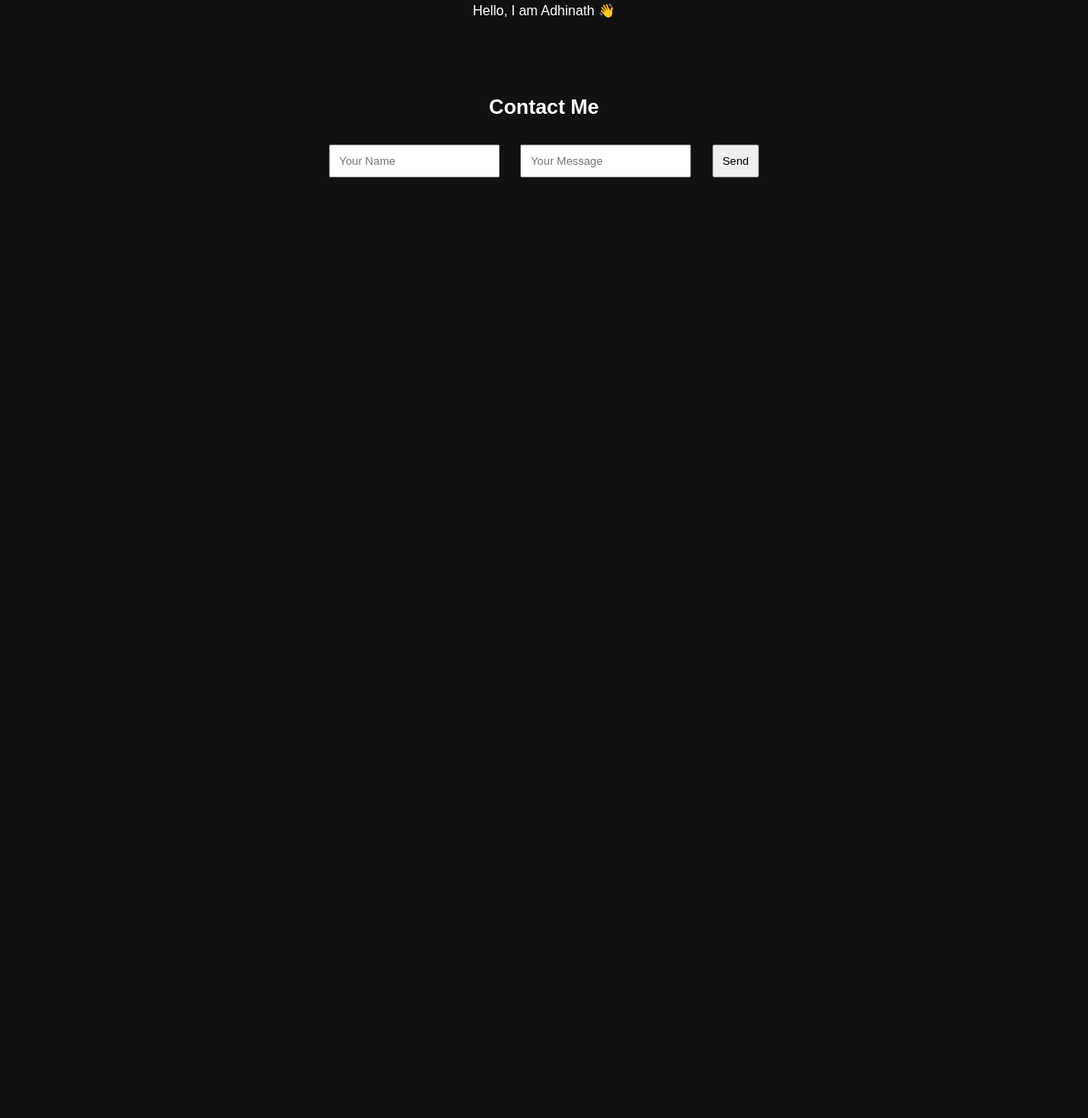
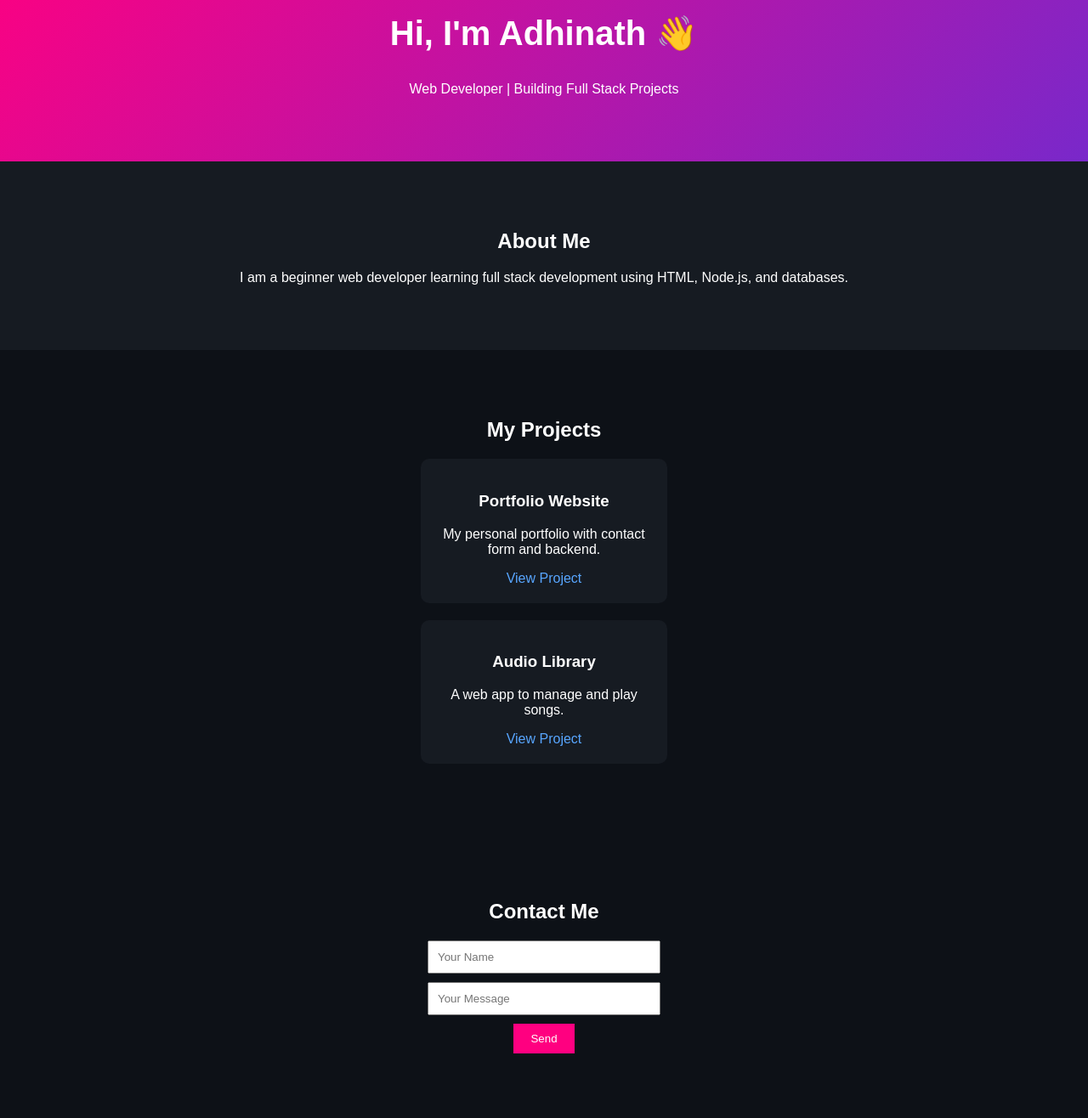
Before and after one commit to adhinathpv911-sudo/portfolio-project, a plain HTML site: page index.html in a window 1280 px wide. Shown: the part 77-1393 px from the top of the page at 85% size. Before the commit the page ends 800 px from the top, so only its background shows below. Drawn offline with Linux system fonts and the light colour scheme.

Commit message:
modern ui + project cards

```diff
--- a/index.html
+++ b/index.html
@@ -7,15 +7,46 @@
 </head>
 <body>
 
-  <h1>My Portfolio</h1>
-  <p>Hello, I am Adhinath 👋</p>
-  <br><br>
-  <br>
+  <!-- HERO -->
+  <section class="hero">
+    <h1>Hi, I'm Adhinath 👋</h1>
+    <p>Web Developer | Building Full Stack Projects</p>
+  </section>
 
-  <h2>Contact Me</h2>
-  <input type="text" id="name" placeholder="Your Name">
-  <input type="text" id="message" placeholder="Your Message">
-  <button onclick="sendMessage()">Send</button>
+  <!-- ABOUT -->
+  <section class="about">
+    <h2>About Me</h2>
+    <p>I am a beginner web developer learning full stack development using HTML, Node.js, and databases.</p>
+  </section>
+
+  <!-- PROJECTS -->
+  <section class="projects">
+    <h2>My Projects</h2>
+
+    <div class="project-card">
+      <h3>Portfolio Website</h3>
+      <p>My personal portfolio with contact form and backend.</p>
+      <a href="#" target="_blank">View Project</a>
+    </div>
+
+    <div class="project-card">
+      <h3>Audio Library</h3>
+      <p>A web app to manage and play songs.</p>
+      <a href="#" target="_blank">View Project</a>
+    </div>
+
+  </section>
+
+  <!-- CONTACT -->
+  <section class="contact">
+    <h2>Contact Me</h2>
+
+    <input type="text" id="name" placeholder="Your Name">
+    <input type="text" id="message" placeholder="Your Message">
+    <button onclick="sendMessage()">Send</button>
+
+    <p id="status"></p>
+  </section>
 
   <script src="script.js"></script>
 </body>
--- a/script.js
+++ b/script.js
@@ -1,7 +1,14 @@
 async function sendMessage() {
   const name = document.getElementById("name").value;
   const message = document.getElementById("message").value;
+  const status = document.getElementById("status");
 
+  if (!name || !message) {
+    status.innerText = "Please fill all fields ❗";
+    return;
+  }
+
+  try {
     await fetch("https://portfolio-project-nj1q.onrender.com/message", {
       method: "POST",
       headers: {
@@ -10,5 +17,11 @@ async function sendMessage() {
       body: JSON.stringify({ name, message }),
     });
 
-  alert("Message sent!");
+    status.innerText = "Message sent successfully ✅";
+
+    document.getElementById("name").value = "";
+    document.getElementById("message").value = "";
+  } catch (error) {
+    status.innerText = "Error sending message ❌";
   }
+}
--- a/style.css
+++ b/style.css
@@ -1,11 +1,65 @@
 body {
-  background: #111;
+  margin: 0;
+  font-family: Arial, sans-serif;
+  background: #0d1117;
   color: white;
-  text-align: center;
-  font-family: Arial;
 }
 
-input, button {
-  margin: 10px;
+section {
+  padding: 60px 20px;
+  text-align: center;
+}
+
+.hero {
+  background: linear-gradient(135deg, #ff0080, #7928ca);
+}
+
+.hero h1 {
+  font-size: 40px;
+}
+
+.about {
+  background: #161b22;
+}
+
+.projects {
+  background: #0d1117;
+}
+
+.project-card {
+  background: #161b22;
+  padding: 20px;
+  margin: 20px auto;
+  width: 250px;
+  border-radius: 10px;
+  transition: 0.3s;
+}
+
+.project-card:hover {
+  transform: scale(1.05);
+  background: #21262d;
+}
+
+.project-card a {
+  color: #58a6ff;
+  text-decoration: none;
+}
+
+.contact input {
+  display: block;
+  margin: 10px auto;
   padding: 10px;
+  width: 250px;
 }
+
+.contact button {
+  padding: 10px 20px;
+  background: #ff0080;
+  border: none;
+  color: white;
+  cursor: pointer;
+}
+
+.contact button:hover {
+  background: #ff4da6;
+}
```
Lines whose indentation alone changed are shown as unchanged.
